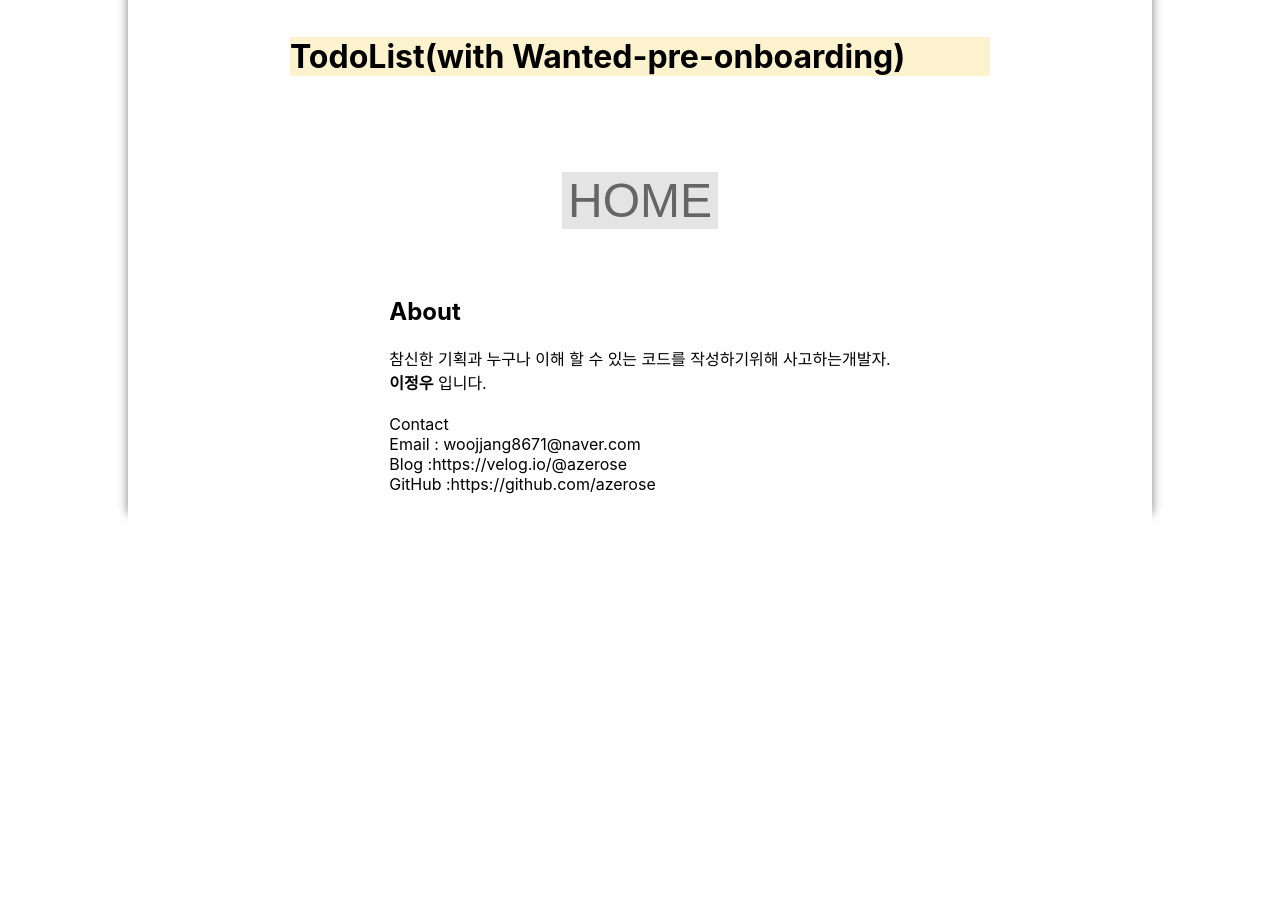
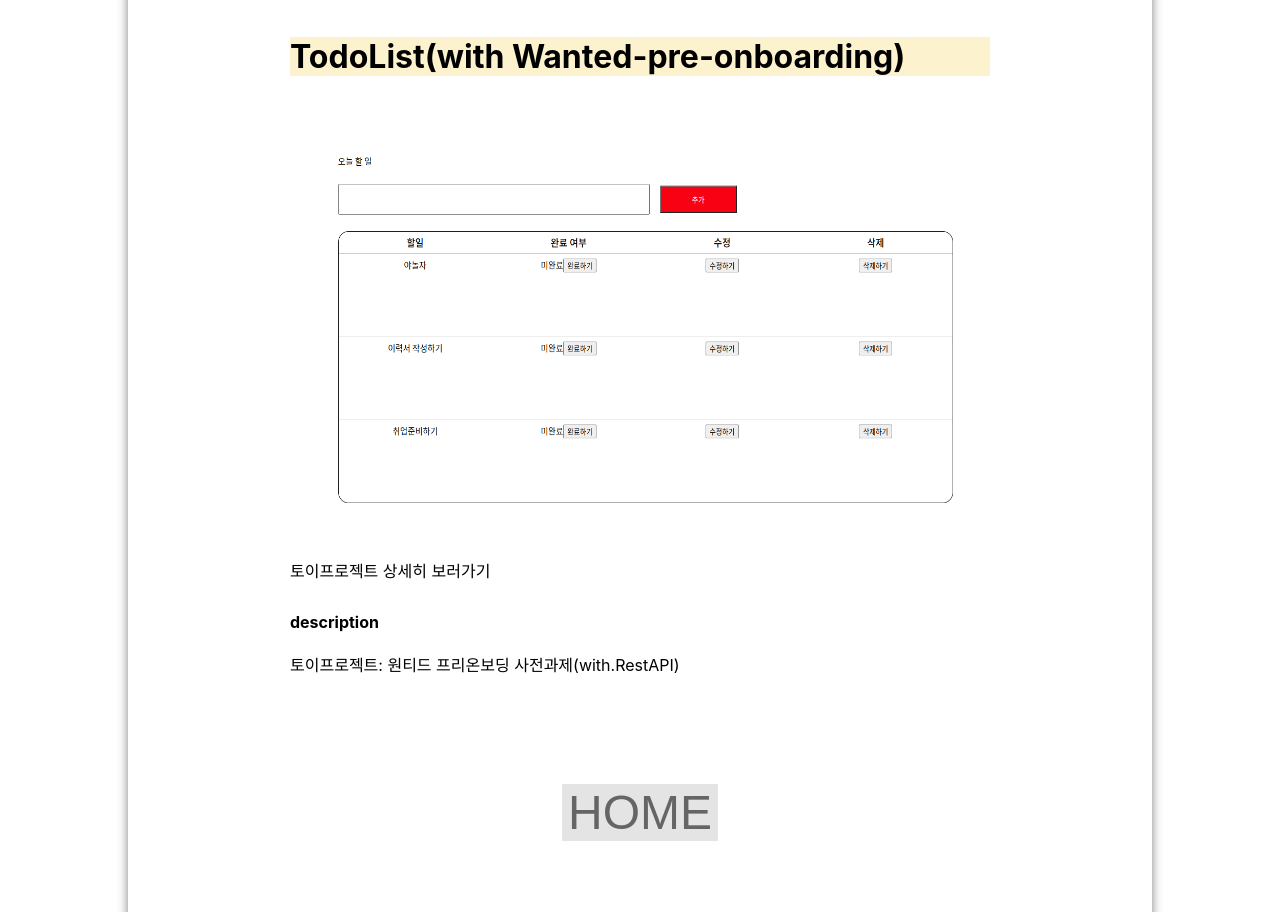
Before and after one commit to azerose/MyProfile, a Next.js app: page / in a window 1280 px wide. Shown: the part 1520-2432 px from the top of the page. Before the commit the page ends 2064 px from the top, so only its background shows below. Built offline with nearby package versions, Linux system fonts and the light colour scheme.

Commit message:
FEATURE: 프리온보딩 사전과제 라우팅추가

```diff
--- a/src/components/main/mainContainer.js
+++ b/src/components/main/mainContainer.js
@@ -7,6 +7,10 @@ const MainContainer = () => {
   const onClickMoveMarket = () => {
     router.push("/market");
   };
+
+  const onClickMovePreonBoarding = () => {
+    router.push("/preonboarding");
+  };
   return <MainPresetner onClickMoveMarket={onClickMoveMarket} />;
 };
 
--- a/src/components/main/mainPresenter.js
+++ b/src/components/main/mainPresenter.js
@@ -53,6 +53,21 @@ const MainPresetner = (props) => {
 
           <article>
             <S.TitleStyle>TodoList(with Wanted-pre-onboarding)</S.TitleStyle>
+            <img
+              width={700}
+              height={400}
+              src={"/todolist.png"}
+              alt="포트폴리오3"
+            />
+            <S.PortPolio1 onClick={props.onClickMoveMarket}>
+              토이프로젝트 상세히 보러가기
+            </S.PortPolio1>
+            <S.Description>
+              <strong>description</strong>
+              <br />
+              <br />
+              토이프로젝트: 원티드 프리온보딩 사전과제(with.RestAPI)
+            </S.Description>
           </article>
           <article></article>
         </main>
```
Also changed, not shown: pages/preonboarding/index.js (added, +7 -0 lines), src/components/preonboarding/preonboardingContainer.js (added, +7 -0 lines), src/components/preonboarding/preonboardingPresenter.js (added, +9 -0 lines), public/todolist.png (added), 1 other file (tests, documents, lock files or other folders).
